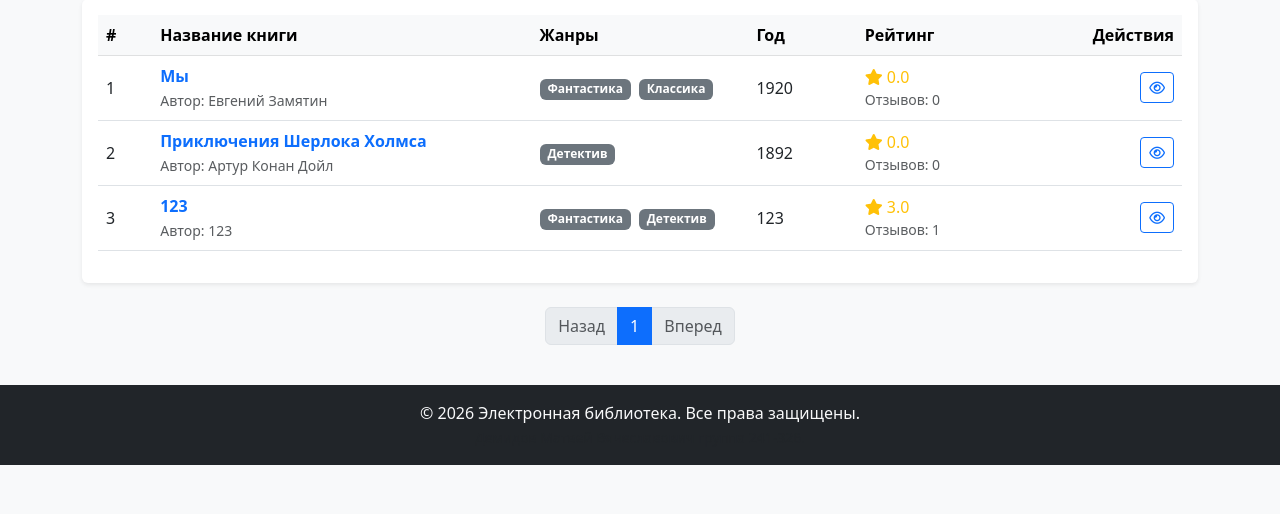
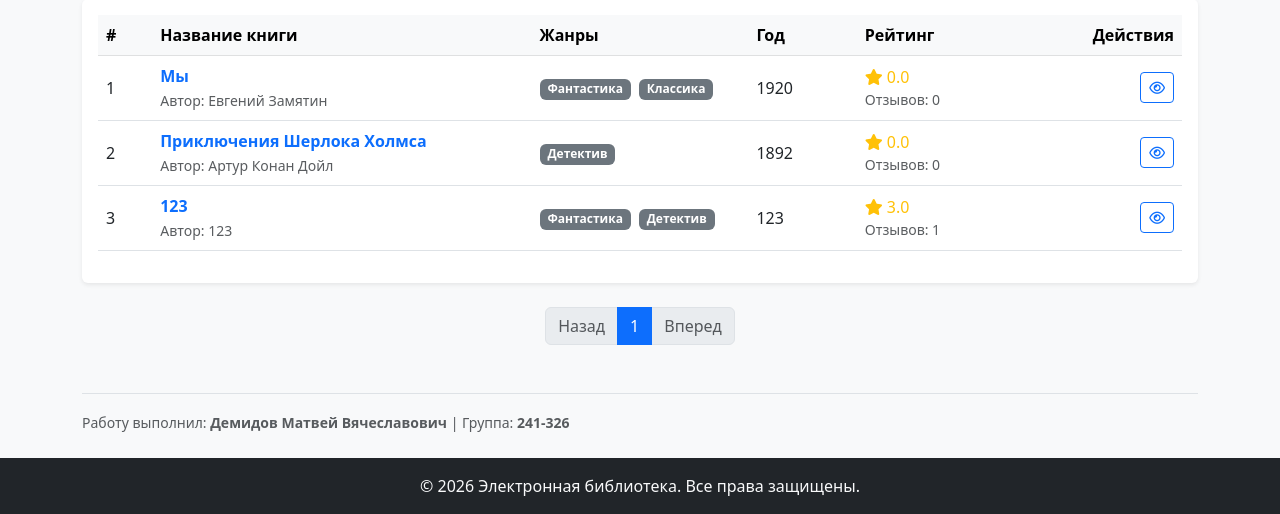
Before and after one commit to konnan2282/Exam-RVP, a Flask app: page / in a window 1280 px wide. Shown: the part 561-1075 px from the top of the page. Before the commit the page ends 1026 px from the top, so only its background shows below. Run offline with Flask 3, Linux system fonts and the light colour scheme; data comes from the database, SQL or seed files in the repository; both versions use the stored data as it was after the commit.

Commit message:
Fix timezone in app.py and move authorship to index page

```diff
--- a/app.py
+++ b/app.py
@@ -134,7 +134,8 @@ def logout():
 @app.route('/books/<int:book_id>')
 def view_book(book_id):
     book = Book.query.get_or_404(book_id)
-    today = date.today()
+    # Используем UTC дату для точной синхронизации суточных логов с СУБД
+    today = datetime.utcnow().date()
     record_visit = False
 
     # УЧЕТ ПОСЕЩЕНИЙ
--- a/templates/base.html
+++ b/templates/base.html
@@ -73,17 +73,15 @@
         {% block content %}{% endblock %}
     </main>
 
-    <!-- Подвал (Обязательная подпись работы) -->
+    <!-- Подвал (Стандартный, без подписи) -->
     <footer class="bg-dark text-light py-3 mt-auto">
         <div class="container text-center">
             <p class="mb-0">© 2026 Электронная библиотека. Все права защищены.</p>
-            <small class="text-muted">Демидов Матвей Вячеславович группа 241-326.</small>
         </div>
     </footer>
 
     <!-- Bootstrap 5 JS Bundle -->
     <script src="https://cdn.jsdelivr.net/npm/bootstrap@5.3.0/dist/js/bootstrap.bundle.min.js"></script>
-    {% block scripts %}
-    {% endblock %}
+
 </body>
 </html>
--- a/templates/index.html
+++ b/templates/index.html
@@ -196,6 +196,14 @@
     </div>
 </div>
 {% endif %}
+
+<!-- БЛОК АВТОРСТВА РАБОТЫ (Отображается только на главной странице, прижат к левому краю, аккуратный неброский шрифт) -->
+<div class="mt-5 pt-3 border-top text-start">
+    <span class="text-muted small">
+        Работу выполнил: <strong>Демидов Матвей Вячеславович</strong> | Группа: <strong>241-326</strong>
+    </span>
+</div>
+
 {% endblock %}
 
 {% block scripts %}
```
Also changed, not shown: templates/view_book.html (+7 -0 lines), library.db, static/covers/1.jfif (added).
